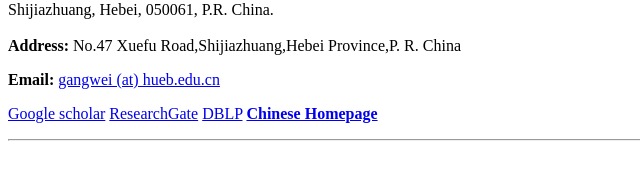
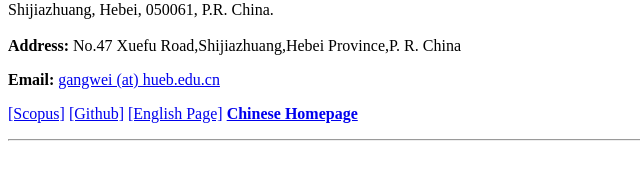
Before and after one commit to wanggangwei82/wanggangwei82.github.io, a Jekyll site: the page built from index.html, in a window 1280 px wide. Shown: the part 195-375 px from the top of the page, without its empty margins (0-640 px from the left). Built offline with Jekyll 4.4.1, drawn with Linux system fonts in a browser that asks for light colours; the list of posts is cut into pages by our own code.

Commit message:
Update index.html

```diff
--- a/index.html
+++ b/index.html
@@ -23,5 +23,8 @@ Shijiazhuang, Hebei, 050061, P.R. China.<br />
 <!-- /wp:paragraph -->
 
 <!-- wp:paragraph {"fontSize":"normal"} -->
-<p class="has-normal-font-size"><a rel="noreferrer noopener" href="https://scholar.google.com/citations?user=5ME7SPEAAAAJ&amp;hl=en" target="_blank">Google scholar</a>  <a rel="noreferrer noopener" href="https://www.researchgate.net/profile/Lei-Yu-105" target="_blank">ResearchGate</a>  <a rel="noreferrer noopener" href="https://dblp.org/pid/01/2775-3.html" target="_blank">DBLP</a>  <a rel="noreferrer noopener" href="https://my.nankai.edu.cn/stat/yl/list.htm" target="_blank"><strong>Chinese Homepage</strong></a></p>
+<p class="has-normal-font-size"><a rel="noreferrer noopener" href="https://www.scopus.com/authid/detail.uri?authorId=56459163700" target="_blank">[Scopus]</a>
+     <a rel="noreferrer noopener" href="https://github.com/wanggangwei82" target="_blank">[Github]</a>
+     <a rel="noreferrer noopener" href="index.html" target="_blank">[English Page]</a>
+     <a rel="noreferrer noopener" href="https://my.nankai.edu.cn/stat/yl/list.htm" target="_blank"><strong>Chinese Homepage</strong></a></p>
 <!-- /wp:paragraph -->
```
